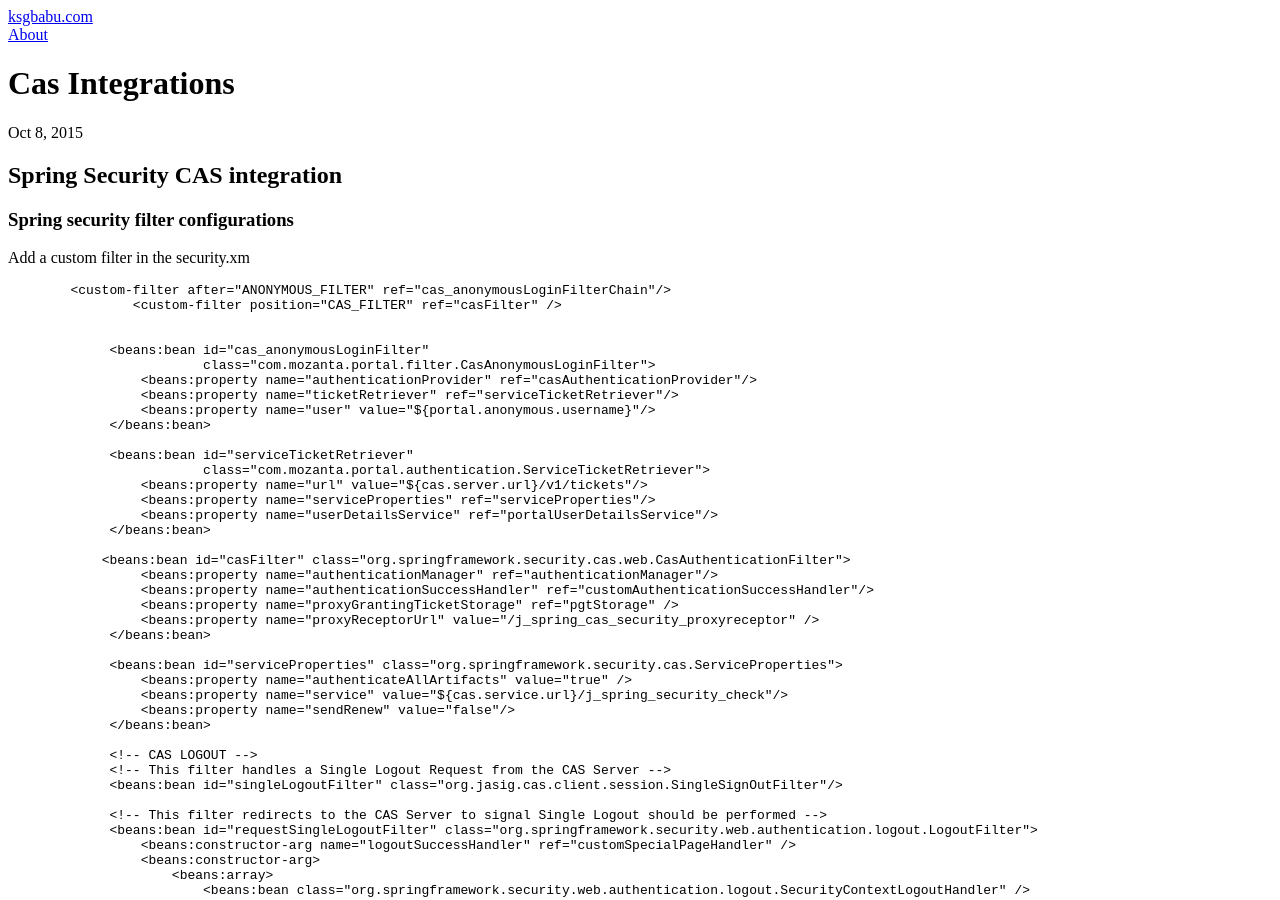
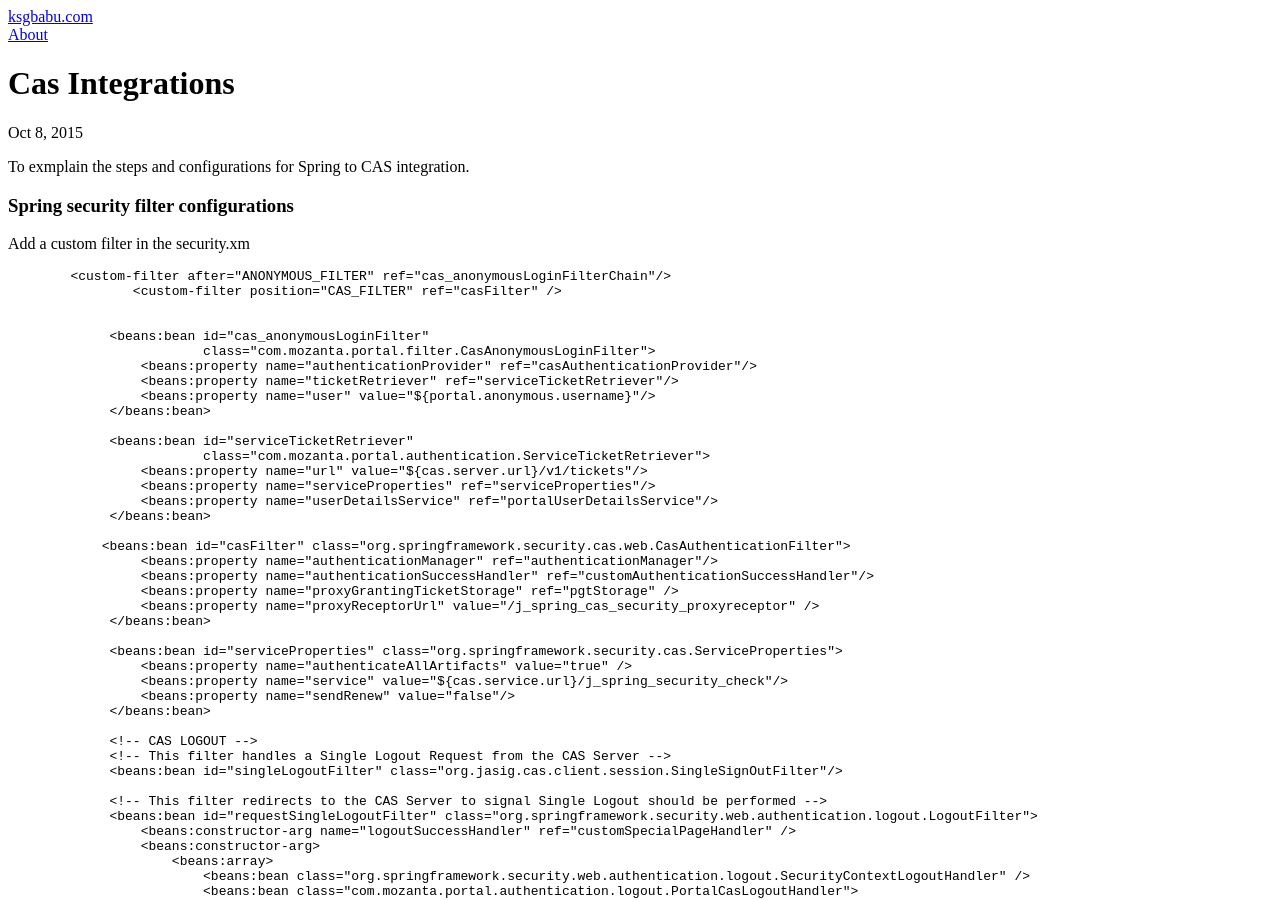
Before and after one commit to ksgbabu/ksgbabu.github.io, a Jekyll site: the page built from _posts/oct-2015/2015-10-8-CAS-integrations.md, in a window 1280 px wide and 900 px high. Built offline with Jekyll 4.4.1, drawn with Linux system fonts in a browser that asks for light colours.

Commit message:
corrections in code

```diff
--- a/_posts/oct-2015/2015-10-8-CAS-integrations.md
+++ b/_posts/oct-2015/2015-10-8-CAS-integrations.md
@@ -2,7 +2,7 @@
 layout: post
 ---
 
-##Spring Security CAS integration
+To exmplain the steps and configurations for Spring to CAS integration.
 
 ### Spring security filter configurations
 
```
